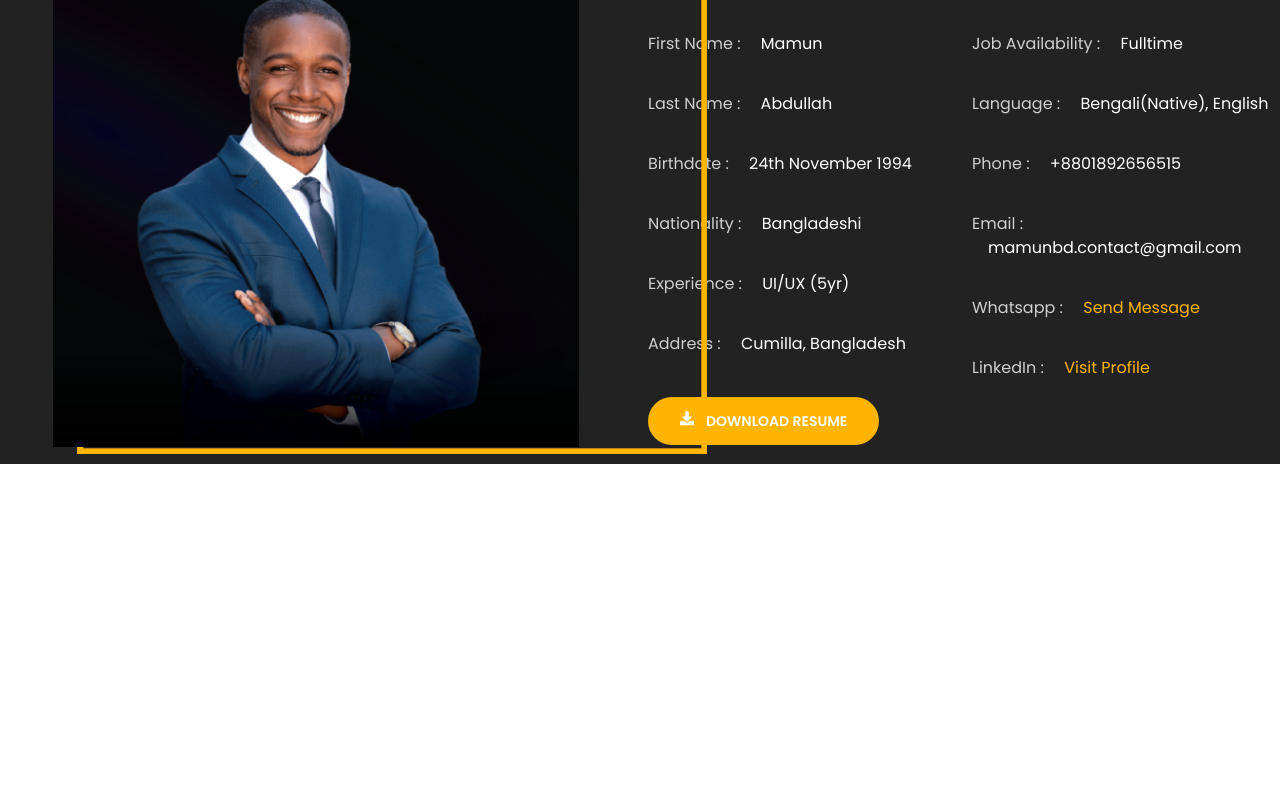
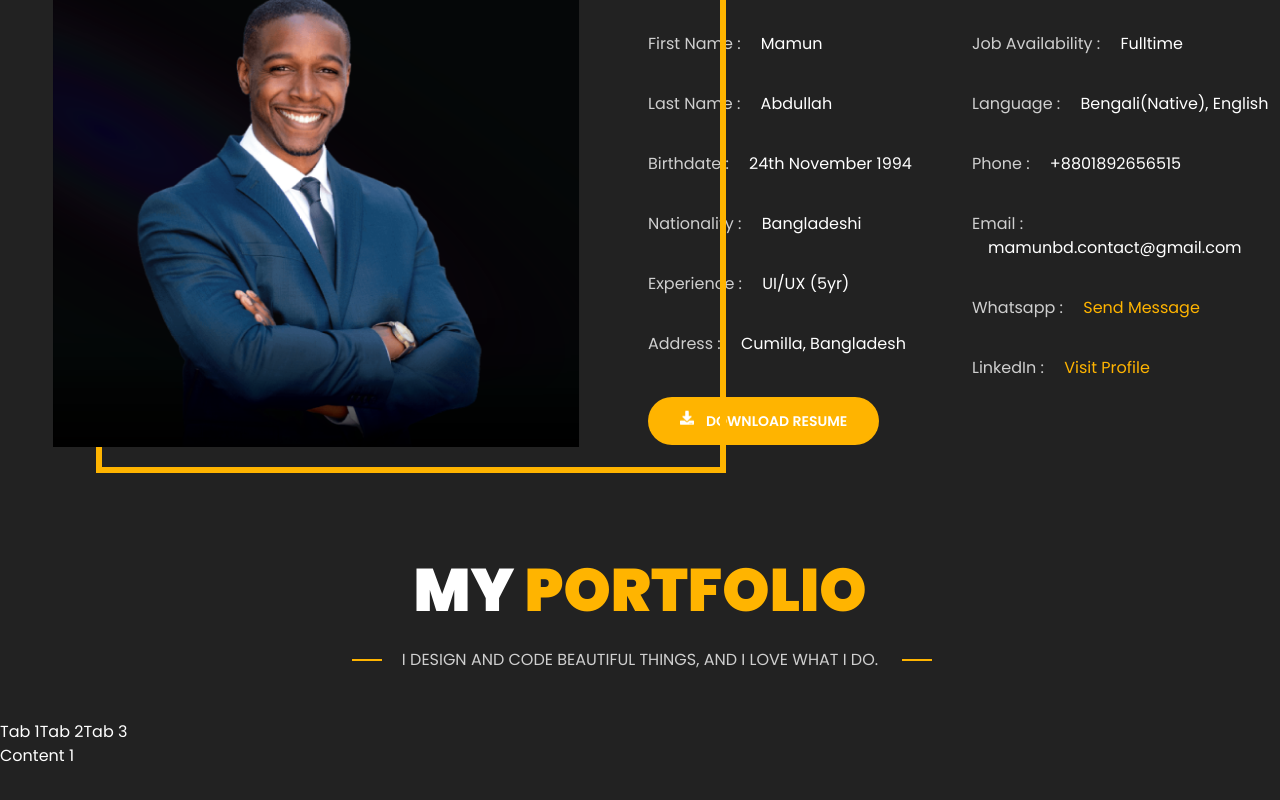
Before and after one commit to abdullah-mamun369/My-Portfolio, a React (Create React App) app: page / in a window 1280 px wide. Shown: the part 1136-1936 px from the top of the page. Before the commit the page ends 1600 px from the top, so only its background shows below. Built offline with nearby package versions, Linux system fonts and the light colour scheme.

Commit message:
Portfolio tab has created

```diff
--- a/package.json
+++ b/package.json
@@ -3,6 +3,7 @@
   "version": "0.1.0",
   "private": true,
   "dependencies": {
+    "@headlessui/react": "^1.7.5",
     "@testing-library/jest-dom": "^5.16.5",
     "@testing-library/react": "^13.4.0",
     "@testing-library/user-event": "^13.5.0",
--- a/src/Components/Home/Home Children/About.js
+++ b/src/Components/Home/Home Children/About.js
@@ -3,7 +3,6 @@ import '../Home.css'
 import aboutImg from "../../../assets/about-img.png"
 import myresume from '../../../assets/resume.pdf'
 import { FaDownload } from 'react-icons/fa';
-import { Link } from 'react-router-dom';
 
 const About = () => {
     return (
@@ -16,7 +15,7 @@ const About = () => {
             </div>
 
             <div className='container mx-auto grid grid-cols-2 gap-4'>
-                <div className='image-design before:animate-spin'>
+                <div className='image-design'>
                     <img className='w-5/6 image-design ' src={aboutImg} alt="" />
                 </div>
                 <div className='grid grid-cols-2 gap-4 mt-28'>
--- /dev/null
+++ b/src/Components/Home/Home Children/Portfolio.js
@@ -0,0 +1,32 @@
+import React from 'react';
+import { Tab } from '@headlessui/react'
+import '../Home.css'
+
+const Portfolio = () => {
+    return (
+        <div className='w-screen h-screen bg-[#222]'>
+            <div className='container mx-auto'>
+                <div className='container mx-auto grid mb-12'>
+                    <h1 className='text-6xl font-black text-center pt-24 text-white uppercase'>My <span className='text-primary'>Portfolio</span></h1>
+                    <div className='relative m-auto'>
+                        <p className='text-base-300 mt-7 paragraph-design title-paragraph'>I DESIGN AND CODE BEAUTIFUL THINGS, AND I LOVE WHAT I DO.</p>
+                    </div>
+                </div>
+                <Tab.Group>
+                    <Tab.List className={'text-white'}>
+                        <Tab>Tab 1</Tab>
+                        <Tab>Tab 2</Tab>
+                        <Tab>Tab 3</Tab>
+                    </Tab.List>
+                    <Tab.Panels className={'text-white'}>
+                        <Tab.Panel>Content 1</Tab.Panel>
+                        <Tab.Panel>Content 2</Tab.Panel>
+                        <Tab.Panel>Content 3</Tab.Panel>
+                    </Tab.Panels>
+                </Tab.Group>
+            </div>
+        </div>
+    );
+};
+
+export default Portfolio;
--- a/src/Components/Home/Home.js
+++ b/src/Components/Home/Home.js
@@ -1,6 +1,7 @@
 import React from 'react';
 import About from './Home Children/About';
 import HeroBanner from './Home Children/HeroBanner';
+import Portfolio from './Home Children/Portfolio';
 
 const Home = () => {
     return (
@@ -8,6 +9,7 @@ const Home = () => {
             <section>
                 <HeroBanner></HeroBanner>
                 <About></About>
+                <Portfolio></Portfolio>
             </section>
         </div>
     );
```
Also changed, not shown: 1 other file (tests, documents, lock files or other folders).
